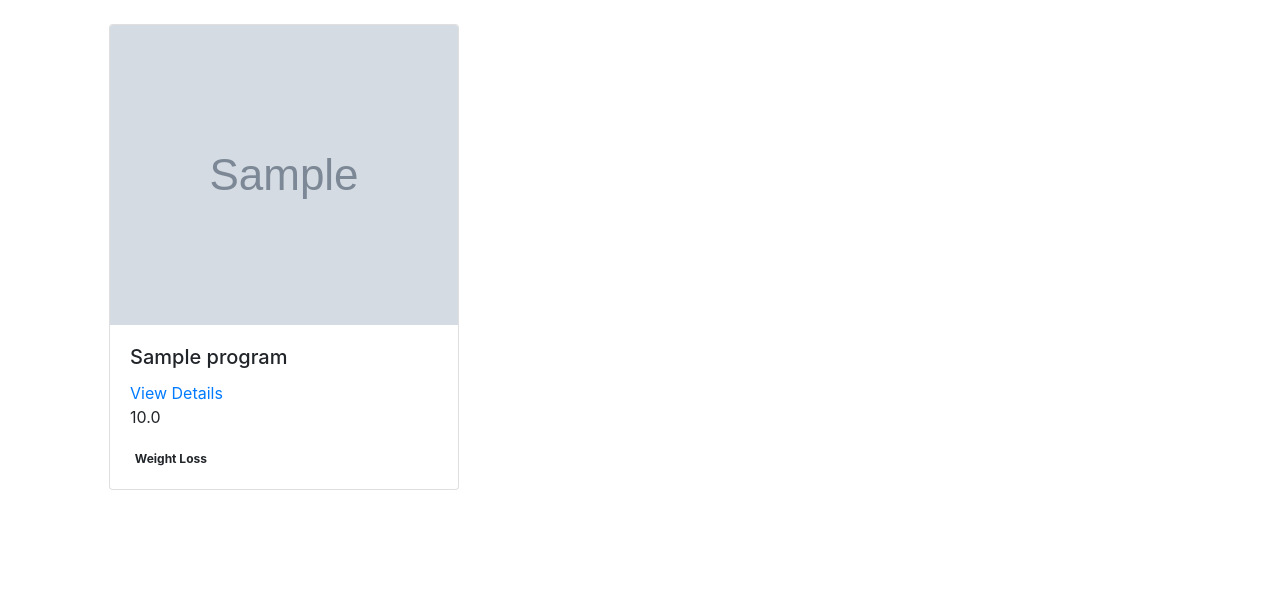
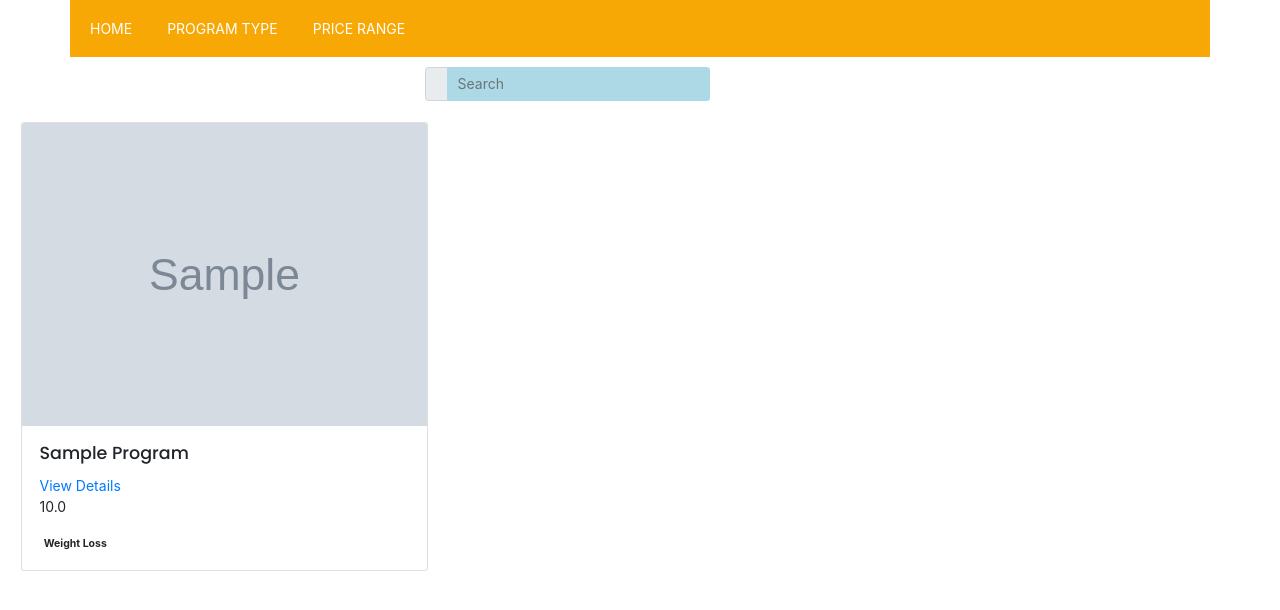
Before and after one commit to swathi-vennela/FitBuddy, a Django app: page /list_programs/ in a window 1280 px wide. Shown: the top 610 px of the page. Run offline with Django 3.2, Linux system fonts and the light colour scheme; tables that the repository leaves empty hold one stand-in row (values such as "Sample post"); grey boxes marked "Sample" are stand-in pictures; some libraries are stand-ins or nearby versions; some web fonts are replaced.

Commit message:
search and filter programs done

```diff
--- a/SOAD/fitbuddy/urls.py
+++ b/SOAD/fitbuddy/urls.py
@@ -1,6 +1,7 @@
 from django.urls import path
 from . import views
 from django.contrib.auth import views as auth_views
+from django.conf.urls import url
 
 #app_name = 'fitbuddy'
 
@@ -19,4 +20,9 @@
     path('program_detail/<slug>', views.program_detail, name = 'program_detail'),
     path('edit_program/<slug>', views.edit_program, name='edit_program'),
     path('delete_program/<slug>', views.delete_program, name='delete_program'),
+    url(r'^results-programs/$',views.search_programs,name='search_programs'),
+    path('pricerange1/',views.pricerange1,name='pricerange1'),
+    path('pricerange2/',views.pricerange2,name='pricerange2'),
+    path('pricerange3/',views.pricerange3,name='pricerange3'),
+    path('pricerange4/',views.pricerange4,name='pricerange4'),
 ]
--- a/SOAD/fitbuddy/views.py
+++ b/SOAD/fitbuddy/views.py
@@ -9,6 +9,7 @@
 from django.utils import timezone
 from datetime import datetime
 from fitbuddy.decorators import *
+from django.db.models import Q
 
 # Create your views here
 def index_view(request):
@@ -119,3 +120,43 @@
         program.delete()
         return redirect("list_programs")
     return render(request, 'fitbuddy/program_delete.html',context)
+
+def search_programs(request):
+    query=request.GET.get('q1')
+    if query:
+        all_programs=Program.objects.all()
+        results=all_programs.filter(Q(title__icontains=query)|Q(category__icontains=query))
+    else:
+        results=Program.objects.all()
+    context={
+        'programs' : results
+    }
+    return render(request,'fitbuddy/program_list.html',context)
+
+def pricerange1(request):
+	programs = Program.objects.filter(price__range=(0,1500))
+	context={
+		'programs' : programs
+	}
+	return render(request,'fitbuddy/program_list.html',context)
+
+def pricerange2(request):
+	programs = Program.objects.filter(price__range=(1500,3000))
+	context={
+		'programs' : programs
+	}
+	return render(request,'fitbuddy/program_list.html',context)
+
+def pricerange3(request):
+	programs = Program.objects.filter(price__range=(3000,5000))
+	context={
+		'programs' : programs
+	}
+	return render(request,'fitbuddy/program_list.html',context)
+
+def pricerange4(request):
+	programs = Program.objects.filter(price__range=(5000,10000))
+	context={
+		'programs' : programs
+	}
+	return render(request,'fitbuddy/program_list.html',context)
--- a/SOAD/templates/fitbuddy/program_list.html
+++ b/SOAD/templates/fitbuddy/program_list.html
@@ -5,12 +5,51 @@
   <meta charset="UTF-8">
   <meta name="viewport" content="width=device-width, initial-scale=1.0">
   <meta http-equiv="X-UA-Compatible" content="ie=edge">
+  <link href="{% static 'css/layout.css' %}" rel="stylesheet" type="text/css" media="all">
   <link rel="stylesheet" href="https://stackpath.bootstrapcdn.com/bootstrap/4.3.1/css/bootstrap.min.css" integrity="sha384-ggOyR0iXCbMQv3Xipma34MD+dH/1fQ784/j6cY/iJTQUOhcWr7x9JvoRxT2MZw1T" crossorigin="anonymous">
   <title>Fitness Programs</title>
 </head>
 <body>
-    <div class="container">
+      <nav id="mainav" class="hoc clear">
+        <ul class="clear">
+          <li><a href="{% url 'home' %}">Home</a></li>
+          <li><a class="drop" href="#">Program type</a>
+            <ul>
+              <li><a href="http://localhost:8000/results-programs/?q1=">All types</a></li>
+              <li><a href="http://localhost:8000/results-programs/?q1=Weight loss">Weight loss</a></li>
+              <li><a href="http://localhost:8000/results-programs/?q1=Weight gain">Weight gain</a></li>
+              <li><a href="http://localhost:8000/results-programs/?q1=Yoga">Yoga</a></li>
+              <li><a href="http://localhost:8000/results-programs/?q1=Dance">Dance</a></li>
+              <li><a href="http://localhost:8000/results-programs/?q1=Muscle gain">Muscle gain</a></li>
+            </ul>
+          </li>
+          <li><a class="drop" href="#">Price range</a>
+            <ul>
+              <li><a href="http://localhost:8000/results-programs/?q1=">All price ranges</a></li>
+              <li><a href="{% url 'pricerange1' %}">Rs.0 to Rs.1500</a></li>
+              <li><a href="{% url 'pricerange2' %}">Rs.1500 to Rs.3000</a></li>
+              <li><a href="{% url 'pricerange3' %}">Rs.3000 to Rs.5000</a></li>
+              <li><a href="{% url 'pricerange4' %}">Rs.5000 to Rs.10000</a></li>
+            </ul>
+          </li>
 
+        </ul>
+      </nav>
+      <div class="row" style="padding-top: 40px;">
+        <div class="column" style="float: left; width: 33.33%;">
+          <div class="search-container">
+           <form method="GET" action="{% url 'search_programs' %}" >
+              <label class="sr-only" for="inlineFormInputGroupUsername">Search</label>
+              <div class="input-group">
+                <div class="input-group-prepend">
+                  <div class="input-group-text"><span class="icon icon-search"></span></div>
+                </div>
+                <input type="text" name="q1" value="{{request.GET.q1}}" id="inlineFormInputGroupUsername" class="form-control border-0" placeholder="Search" style="background: lightblue;">
+              </div>
+          </form>
+          </div>
+        </div>
+      </div>
         <div class="row">
           {% for object in programs %}
           <div class="col-md-4 col-sm-4 col-lg-4 m-4">
```
Also changed, not shown: SOAD/fitbuddy/migrations/0013_auto_20201111_1635.py (added).
